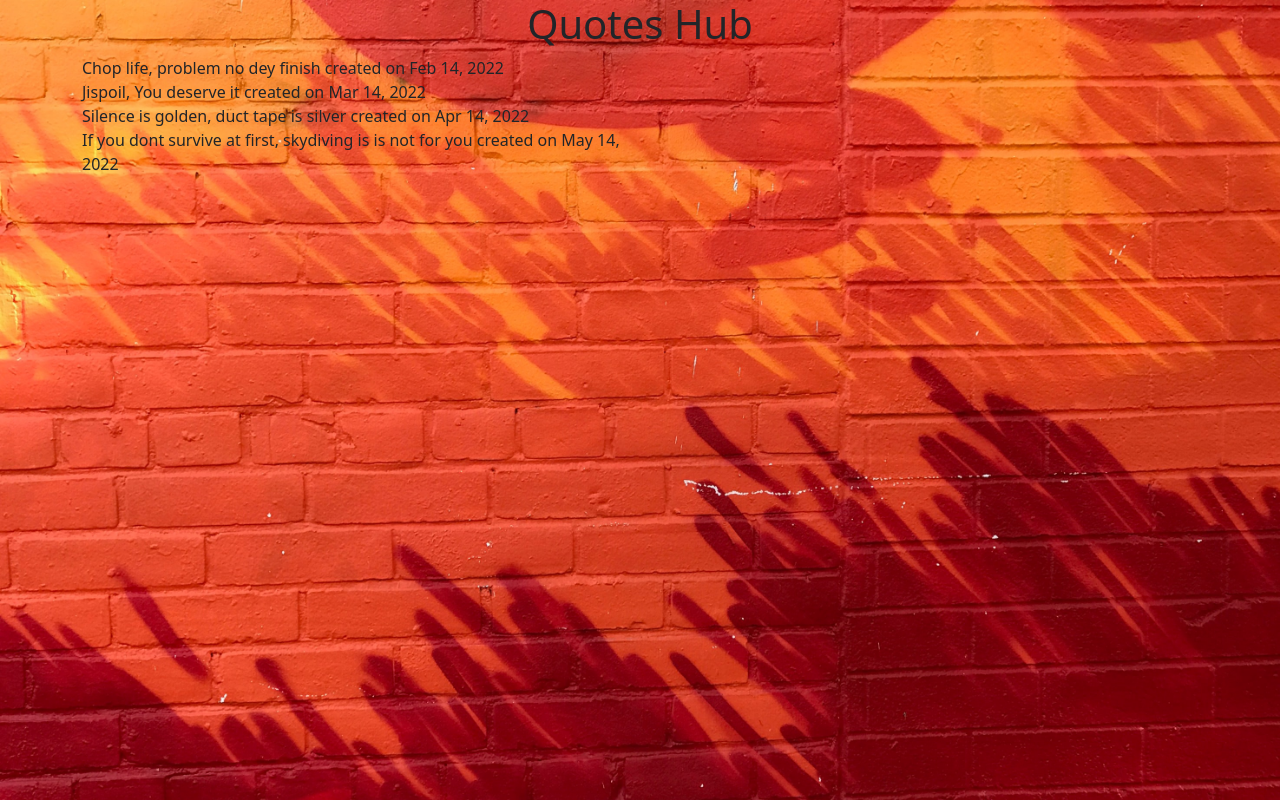
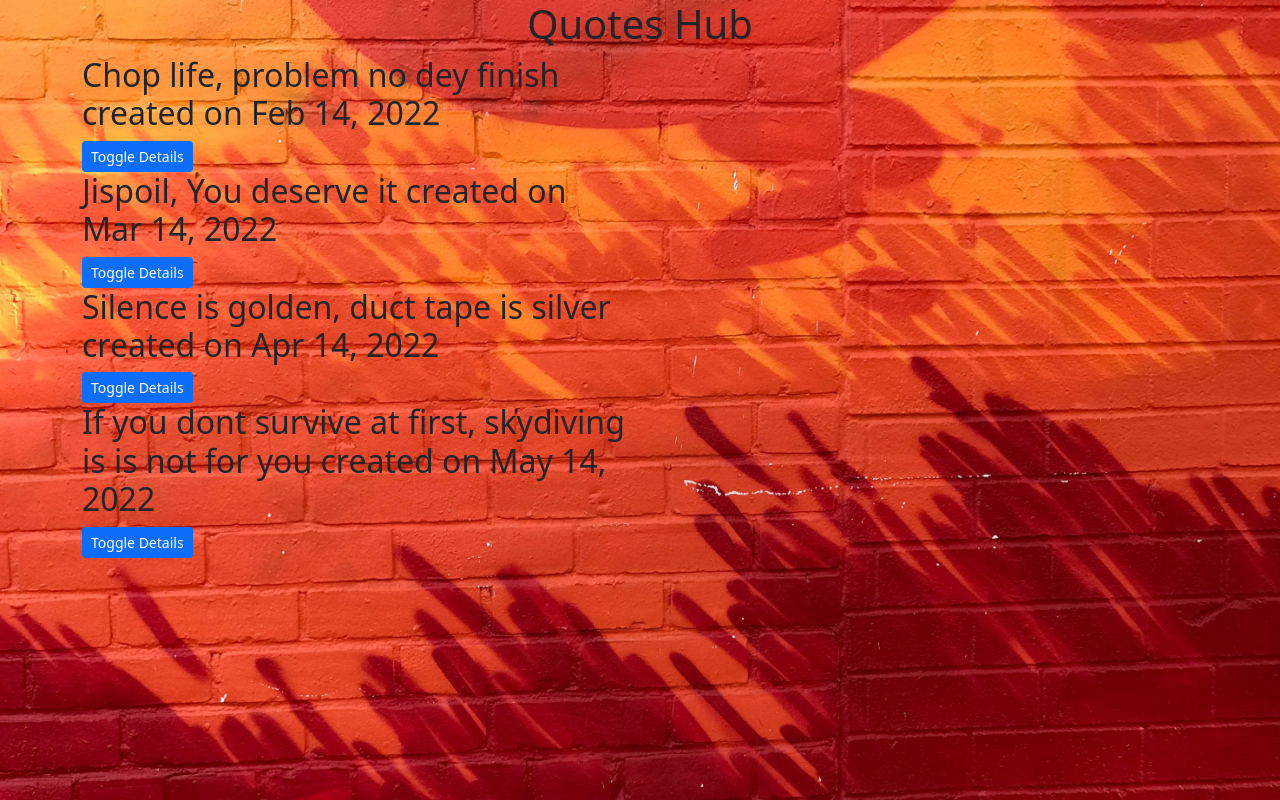
Before and after one commit to Nyambura23/Quote-hub, an Angular app: page / in a window 1280 px wide. Built offline with nearby package versions, Linux system fonts and the light colour scheme.

Commit message:
add quote form component

```diff
--- a/src/app/app.module.ts
+++ b/src/app/app.module.ts
@@ -6,13 +6,15 @@ import { AppComponent } from './app.component';
 import { QuoteComponent } from './quote/quote.component';
 import { QuoteDetailComponent } from './quote-detail/quote-detail.component';
 import { DateCountPipe } from './date-count.pipe';
+import { QuoteFormComponent } from './quote-form/quote-form.component';
 
 @NgModule({
   declarations: [
     AppComponent,
     QuoteComponent,
     QuoteDetailComponent,
-    DateCountPipe
+    DateCountPipe,
+    QuoteFormComponent
   ],
   imports: [
     BrowserModule,
--- /dev/null
+++ b/src/app/quote-form/quote-form.component.html
@@ -0,0 +1 @@
+<p>quote-form works!</p>
--- /dev/null
+++ b/src/app/quote-form/quote-form.component.ts
@@ -0,0 +1,15 @@
+import { Component, OnInit } from '@angular/core';
+
+@Component({
+  selector: 'app-quote-form',
+  templateUrl: './quote-form.component.html',
+  styleUrls: ['./quote-form.component.css']
+})
+export class QuoteFormComponent implements OnInit {
+
+  constructor() { }
+
+  ngOnInit(): void {
+  }
+
+}
--- a/src/app/quote/quote.component.html
+++ b/src/app/quote/quote.component.html
@@ -4,8 +4,9 @@
     <div class="col-md-6">
     <div *ngFor='let quote of quotes;let i = index'>
       <div>
-      {{quote.name}} created on {{quote.creationDate|date}}
-    </div>
+        <h2>{{quote.name}} created on {{quote.creationDate|date}}</h2>
+        <button (click)='toggleDetails(i)' class="btn btn-primary btn-sm">Toggle Details</button>
+      </div>
       <div *ngIf='quote.showDescription'>
       <app-quote-detail  [quote]='quote' (isRead) ='deleteQuote($event,i)'></app-quote-detail>
     </div>
```
Also changed, not shown: src/app/quote-form/quote-form.component.css (added), 1 other file (tests, documents, lock files or other folders).
